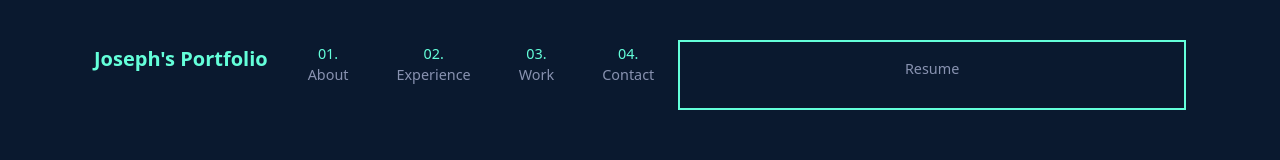
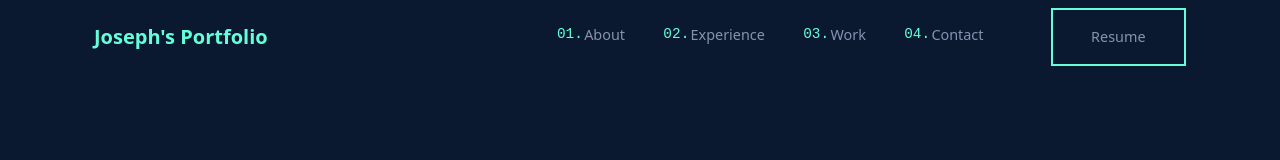
Before and after one commit to OptimusJc/portfolio-v2, a Gatsby site: page / in a window 1280 px wide. Built offline with nearby package versions, Linux system fonts and the light colour scheme; Gatsby itself is replaced by a stand-in of ours.

Commit message:
style: Add resume doc and style links for large devices

```diff
--- a/src/components/Header.js
+++ b/src/components/Header.js
@@ -1,6 +1,7 @@
 import React from "react";
 import { HiMenuAlt4 } from "react-icons/hi";
 import { IoClose } from "react-icons/io5";
+import resume from "../images/JOSEPH OTIENO.pdf";
 
 const Header = () => {
 	return (
@@ -63,7 +64,7 @@ const Header = () => {
 												</a>
 											</li>
 											<li className="nav-item">
-												<a href="#" className="nav-link">
+												<a href={resume} className="nav-link" download>
 													Resume
 												</a>
 											</li>
--- a/src/styles/_header.scss
+++ b/src/styles/_header.scss
@@ -32,6 +32,10 @@ section.header {
                     height: 45px;
                     color: $green;
                     opacity: 1;
+
+                    @media (min-width: 48em) {
+                        padding-inline: 2rem;
+                    }
                 }
             }
 
@@ -59,6 +63,11 @@ section.header {
 
                                 top: 0.2rem;
                                 color: $green;
+                                font-family: 'Courier New', Courier, monospace;
+                            }
+
+                            &:hover {
+                                color: $green;
                             }
                         }
 
@@ -69,12 +78,20 @@ section.header {
                             width: 80%;
                             margin-inline: auto;
 
+                            @media (min-width: 48em) {
+                                width: 30%;
+                            }
+
                             a {
                                 padding: 1rem;
                                 width: 100%;
 
                                 &::before {
                                     display: none;
+                                }
+
+                                &:hover {
+                                    background: $green-tint;
                                 }
                             }
                         }
@@ -92,7 +109,32 @@ section.header {
                 .offcanvas-body {
                     ul.navbar-nav {
                         width: 100%;
-                        justify-content: flex-end;
+
+
+                        li.nav-item {
+                            margin-top: initial;
+                            margin-inline: .2rem;
+
+                            a.nav-link {
+                                padding: 1rem;
+                                padding-inline-start: 2.7rem;
+
+                                &::before {
+                                    left: 1rem;
+                                    top: initial;
+                                }
+                            }
+
+                            &:last-child {
+                                width: 15%;
+                                margin-inline: initial;
+                                margin-inline-start: 3rem;
+
+                                a {
+                                    padding: 1rem;
+                                }
+                            }
+                        }
                     }
                 }
 
```
Also changed, not shown: 1 other file.
